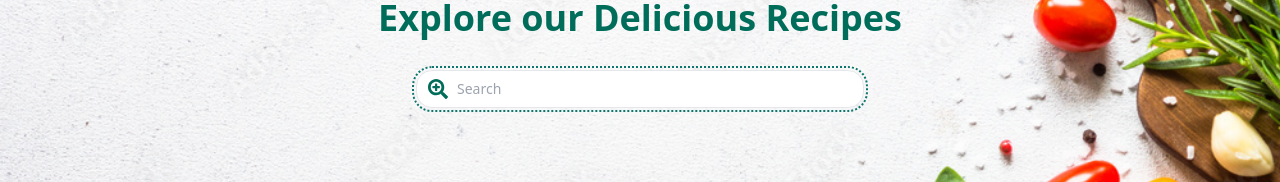
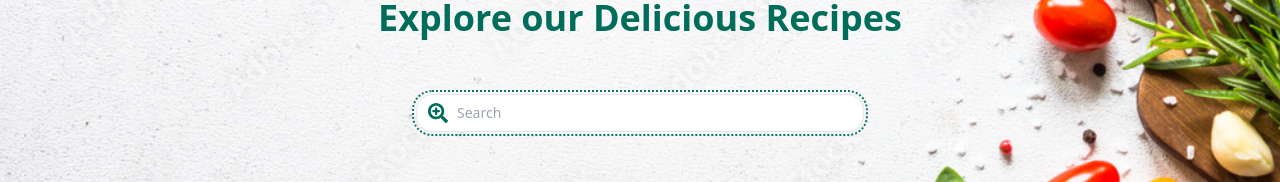
Before and after one commit to Thandekaportiap/Task-9-Online-Recipe, a React (Vite) app in the folder frontend/: page / in a window 1280 px wide. Shown: the part 270-452 px from the top of the page. Built offline with nearby package versions, Linux system fonts and the light colour scheme; no server answers; a web font is replaced by a local one; what fluid-tailwind would draw is missing.

Commit message:
chore: search bar

```diff
--- a/frontend/src/components/Hero.jsx
+++ b/frontend/src/components/Hero.jsx
@@ -24,7 +24,7 @@ const Hero = () => {
           </h3>
 
           <div className="flex items-center justify-center w-full mt-4">
-            <div className="relative w-11/12 max-w-md">
+          <div className="relative w-full max-w-md mx-auto mt-4 sm:mt-6">
   <input
     type="text"
     name="search"
@@ -38,6 +38,7 @@ const Hero = () => {
     className="absolute left-3 top-1/2 transform -translate-y-1/2"
   />
 </div>
+
           </div>
         </div>
       </div>
```
Lines whose indentation alone changed are shown as unchanged.
